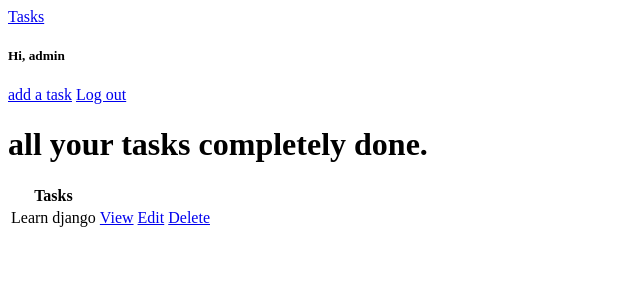
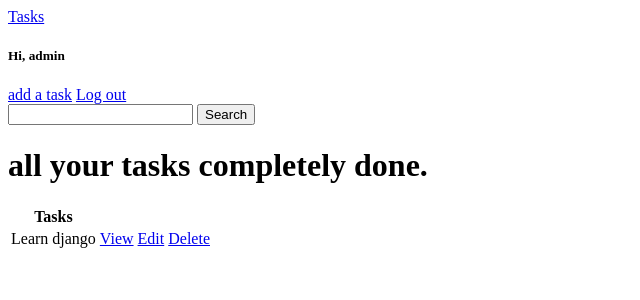
Before and after one commit to mo4wez/simple-to-do-app, a Django app: page /tasks/ in a window 1280 px wide. Shown: the top 300 px of the page, without its empty margins (0-640 px from the left). Run offline with Django 4.2, Linux system fonts and the light colour scheme; a user stored in the database is signed in; data comes from the database, SQL or seed files in the repository; both versions use the stored data as it was after the commit; parts of the project's set-up code (start-up, migrations or seed data) failed here and were passed over.

Commit message:
Add search functionality in tasks list view

```diff
--- a/tasks/templates/tasks/task_list.html
+++ b/tasks/templates/tasks/task_list.html
@@ -3,6 +3,11 @@
 {% block page_title %}Tasks{% endblock page_title %}
 
 {% block content %}
+
+<form method="GET">
+    <input type="text" name="search-area" value="{{search_input}}">
+    <input type="submit" value="Search">
+</form>
 
 {% if task_count %}
     <h1>You have {{task_count}} tasks to complete.</h1>
--- a/tasks/views.py
+++ b/tasks/views.py
@@ -1,7 +1,3 @@
-from typing import Any, Dict
-from django.forms.models import BaseModelForm
-from django.http import HttpResponse
-from django.shortcuts import render
 from django.urls import reverse_lazy
 from django.views import generic
 from django.contrib.auth.mixins import LoginRequiredMixin, UserPassesTestMixin
@@ -18,6 +14,14 @@ class TaskListView(LoginRequiredMixin, generic.ListView):
         context = super().get_context_data(**kwargs)
         context['tasks'] = context['tasks'].filter(user=self.request.user)
         context['task_count'] = context['tasks'].filter(is_complete=False).count()
+
+        search_input = self.request.GET.get('search-area') or ''
+        if search_input:
+            context['tasks'] = context['tasks'].filter(
+                title__startswith=search_input,
+            )
+        context['search_input'] = search_input
+
         return context
 
 
```
Also changed, not shown: tasks/urls.py (+7 -1 lines), db.sqlite3.
